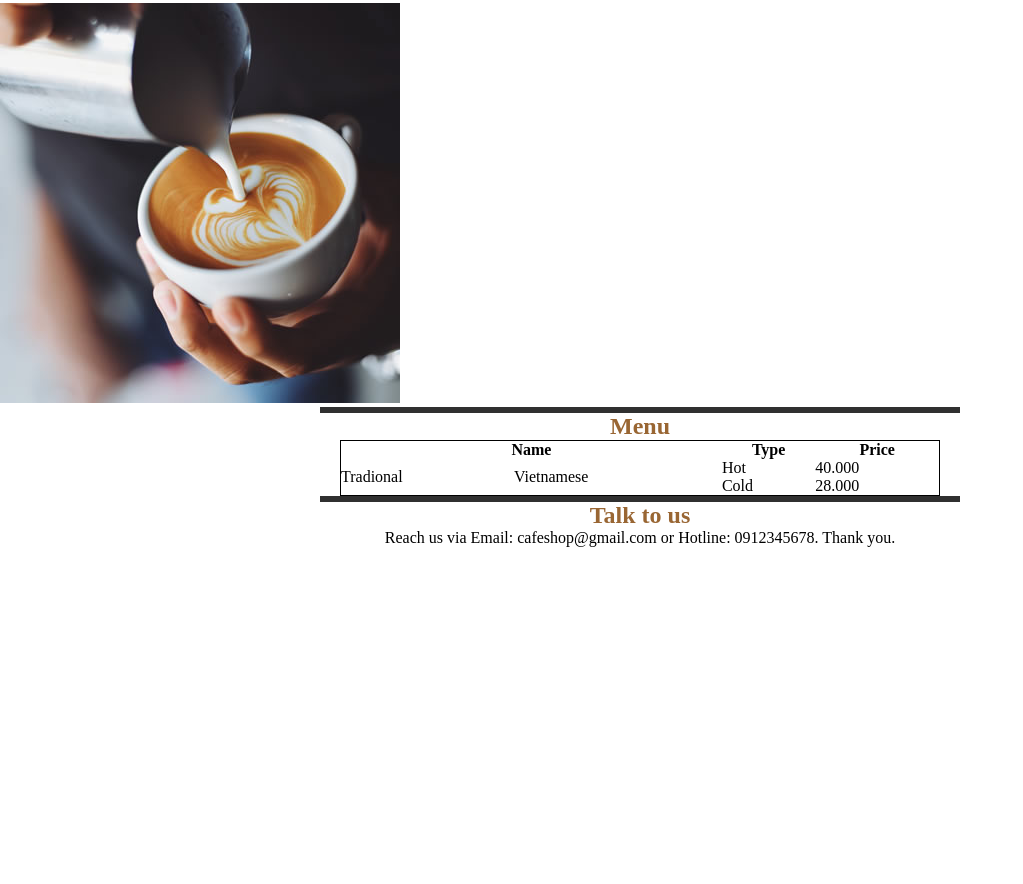
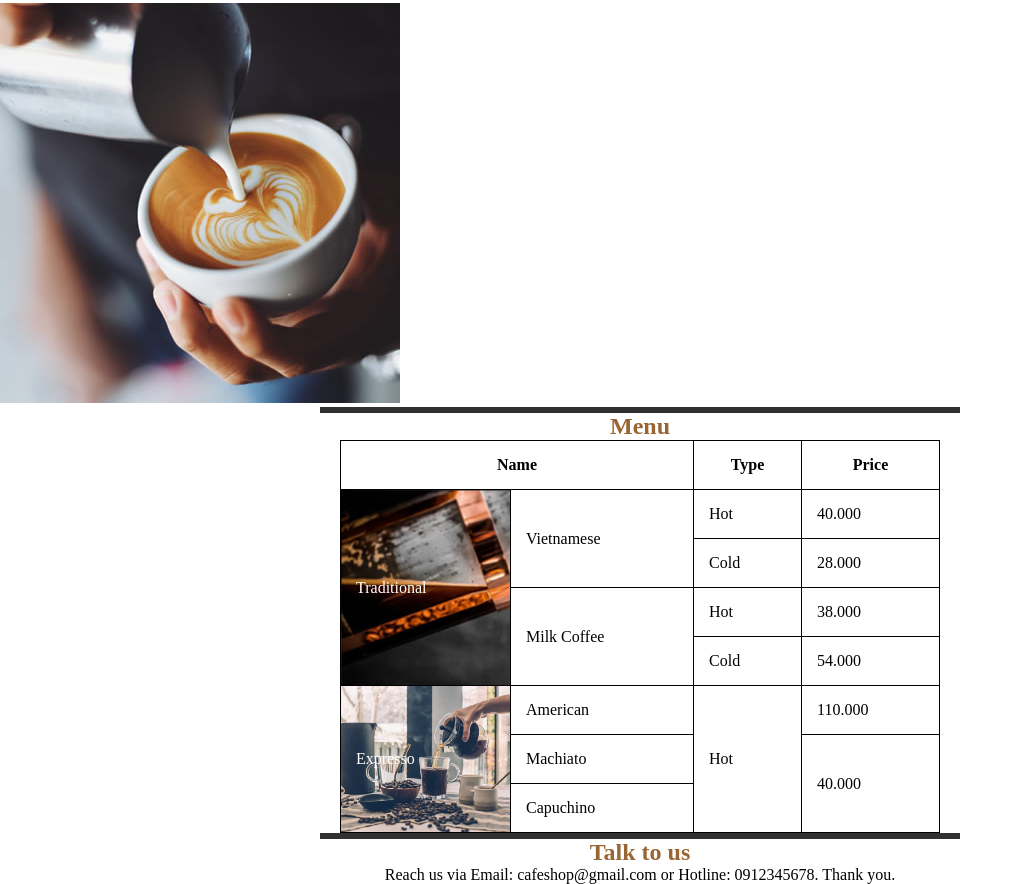
Before and after one commit to phatduonghuynh/demo4, a plain HTML site: page index.html in a window 1280 px wide. Shown: the part 923-1807 px from the top of the page, without its empty margins (0-1023 px from the left). Before the commit the page ends 1470 px from the top, so only its background shows below. Drawn offline with Linux system fonts and the light colour scheme.

Commit message:
done project with BEM

```diff
--- a/index.html
+++ b/index.html
@@ -71,15 +71,37 @@
                 <th>Price</th>
             </tr>
             <tr>
-                <td rowspan="4">Tradional</td>
+                <td rowspan="4" class="traditional">Traditional</td>
                 <td rowspan="2">Vietnamese</td>
                 <td>Hot</td>
                 <td>40.000</td>
+            </tr>
             <tr>
                 <td>Cold</td>
                 <td>28.000</td>
             </tr>
-            </tr>
+            <tr>
+                <td rowspan="2">Milk Coffee</td>
+                <td>Hot</td>
+                <td>38.000</td>
+              </tr>
+              <tr>
+                <td>Cold</td>
+                <td>54.000</td>
+              </tr>
+              <tr>
+                <td rowspan="3" class="expresso">Expresso</td>
+                <td>American</td>
+                <td rowspan="3">Hot</td>
+                <td>110.000</td>
+              </tr>
+              <tr>
+                <td>Machiato</td>
+                <td rowspan="2">40.000</td>
+              </tr>
+              <tr>
+                <td>Capuchino</td>
+              </tr>
         </table>
     </div>
     <hr class="divider" />
@@ -89,5 +111,4 @@
         <p class="footer__contact-info">Reach us via Email: cafeshop@gmail.com or Hotline: 0912345678. Thank you.</p>
     </div>
 </body>
-
 </html>
--- a/style.css
+++ b/style.css
@@ -45,10 +45,21 @@
     border: 1px solid black;
     border-collapse: collapse;
 }
-.menu__table th
+.menu__table th,
 .menu__table td {
     padding: 15px;
     border: 1px solid black;
+}
+.menu__table .traditional {
+    background-image: url(./Image_buoi4/chilling-cafe-13.jpg);
+    color: white;
+}
+.menu__table .expresso {
+    background-image: url('./Image_buoi4/chilling-cafe-01.jpg');
+    color: white;
+    background-repeat: no-repeat;
+    background-size: cover;
+    background-position: center;
 }
 .footer .footer__title {
     text-align: center;
```
